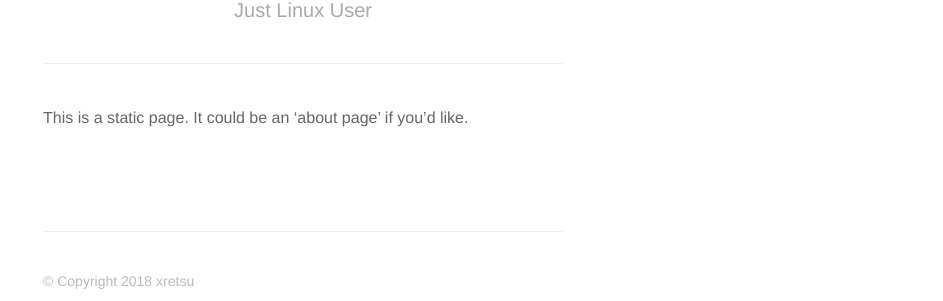
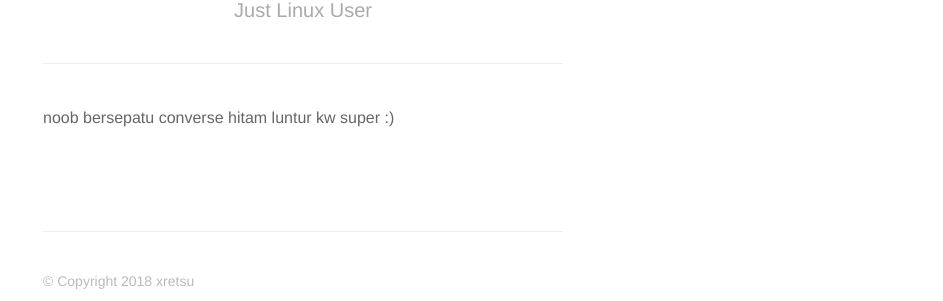
Before and after one commit to xretsu/xretsu.github.io, a Jekyll site: the page built from about.md, in a window 1280 px wide. Shown: the part 274-575 px from the top of the page, without its empty margins (337-1280 px from the left). Built offline with Jekyll 4.4.1, drawn with Linux system fonts in a browser that asks for light colours; nearby versions of some CDN libraries.

Commit message:
Update about.md

```diff
--- a/about.md
+++ b/about.md
@@ -4,6 +4,6 @@ permalink: about/
 profile: true
 ---
 
-This is a static page. It could be an 'about page' if you'd like.
+noob bersepatu converse hitam luntur kw super :)
 
 {% include footer.html %}
```
